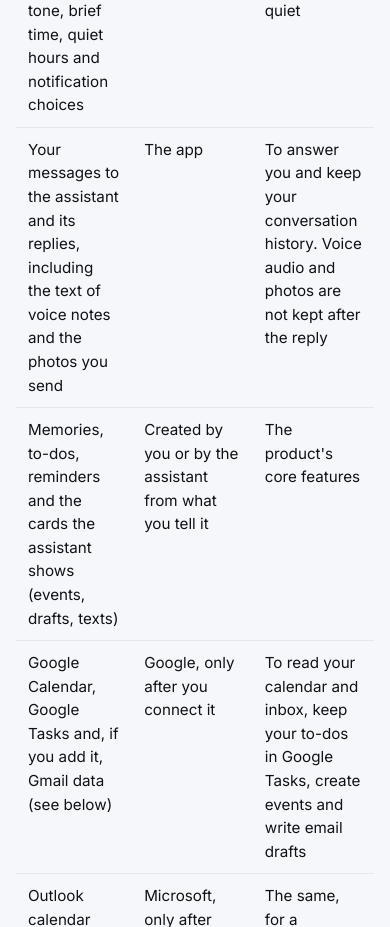
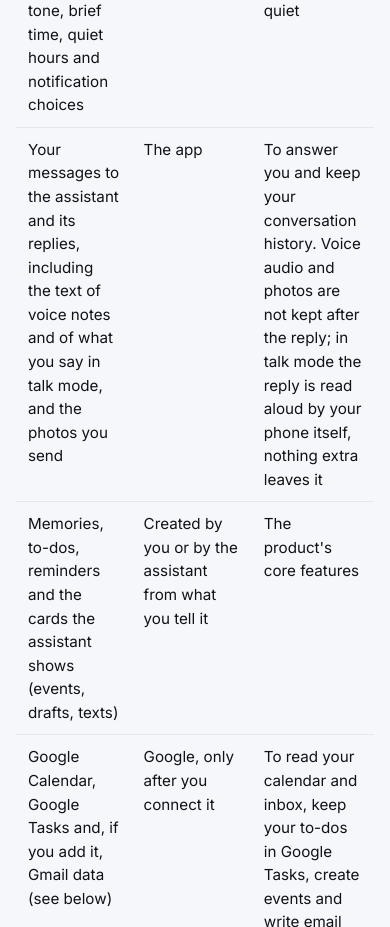
Before and after one commit to uncemo/uncemo.com, a plain HTML site: page privacy.html in a window 390 px wide. Shown: the part 1240-2167 px from the top of the page. Drawn offline with Linux system fonts and the light colour scheme.

Commit message:
Talk mode: a live spoken conversation in the app, listening, answering aloud, listening again
Tap the mic in Chat (hold is still a voice note). The phone records with level metering, ends the
turn after a second of silence, sends the audio as a voice turn with talk=1, and reads the reply
with the phone's own voice (expo-speech, on device), then listens again until End. The server
echoes a "Heard:" line and switches the prompt to short spoken sentences for these turns. expo-speech
is native, so build 4 shows "arrives with the next build" on a mic tap; build 5 carries it.

Co-Authored-By: Claude Fable 5.1 <noreply@anthropic.com>

```diff
--- a/privacy.html
+++ b/privacy.html
@@ -58,7 +58,7 @@
       <tr><th>Data</th><th>Where it comes from</th><th>Why</th></tr>
       <tr><td>Your email address and a user id</td><td>Sign-in (Google, Apple or an email code, handled by Supabase)</td><td>To create and secure your account</td></tr>
       <tr><td>Your name, a short "about you" note, timezone, language, the assistant's name and tone, brief time, quiet hours and notification choices</td><td>You type them in the app; the timezone and language come from your phone</td><td>So the assistant addresses you properly, understands context and knows when to speak and when to stay quiet</td></tr>
-      <tr><td>Your messages to the assistant and its replies, including the text of voice notes and the photos you send</td><td>The app</td><td>To answer you and keep your conversation history. Voice audio and photos are not kept after the reply</td></tr>
+      <tr><td>Your messages to the assistant and its replies, including the text of voice notes and of what you say in talk mode, and the photos you send</td><td>The app</td><td>To answer you and keep your conversation history. Voice audio and photos are not kept after the reply; in talk mode the reply is read aloud by your phone itself, nothing extra leaves it</td></tr>
       <tr><td>Memories, to-dos, reminders and the cards the assistant shows (events, drafts, texts)</td><td>Created by you or by the assistant from what you tell it</td><td>The product's core features</td></tr>
       <tr><td>Google Calendar, Google Tasks and, if you add it, Gmail data (see below)</td><td>Google, only after you connect it</td><td>To read your calendar and inbox, keep your to-dos in Google Tasks, create events and write email drafts</td></tr>
       <tr><td>Outlook calendar and mail data (see below)</td><td>Microsoft, only after you connect it</td><td>The same, for a Microsoft account</td></tr>
```
